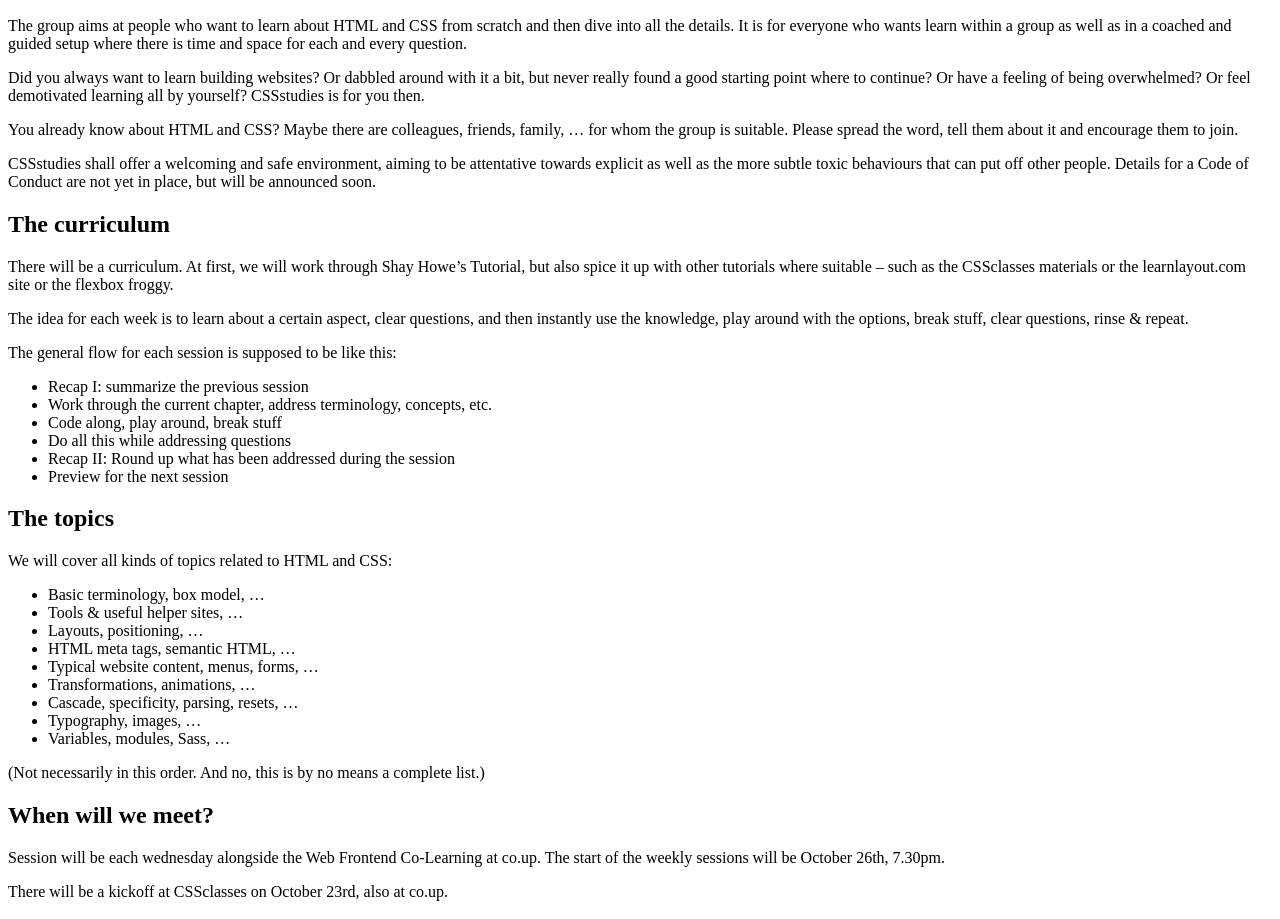
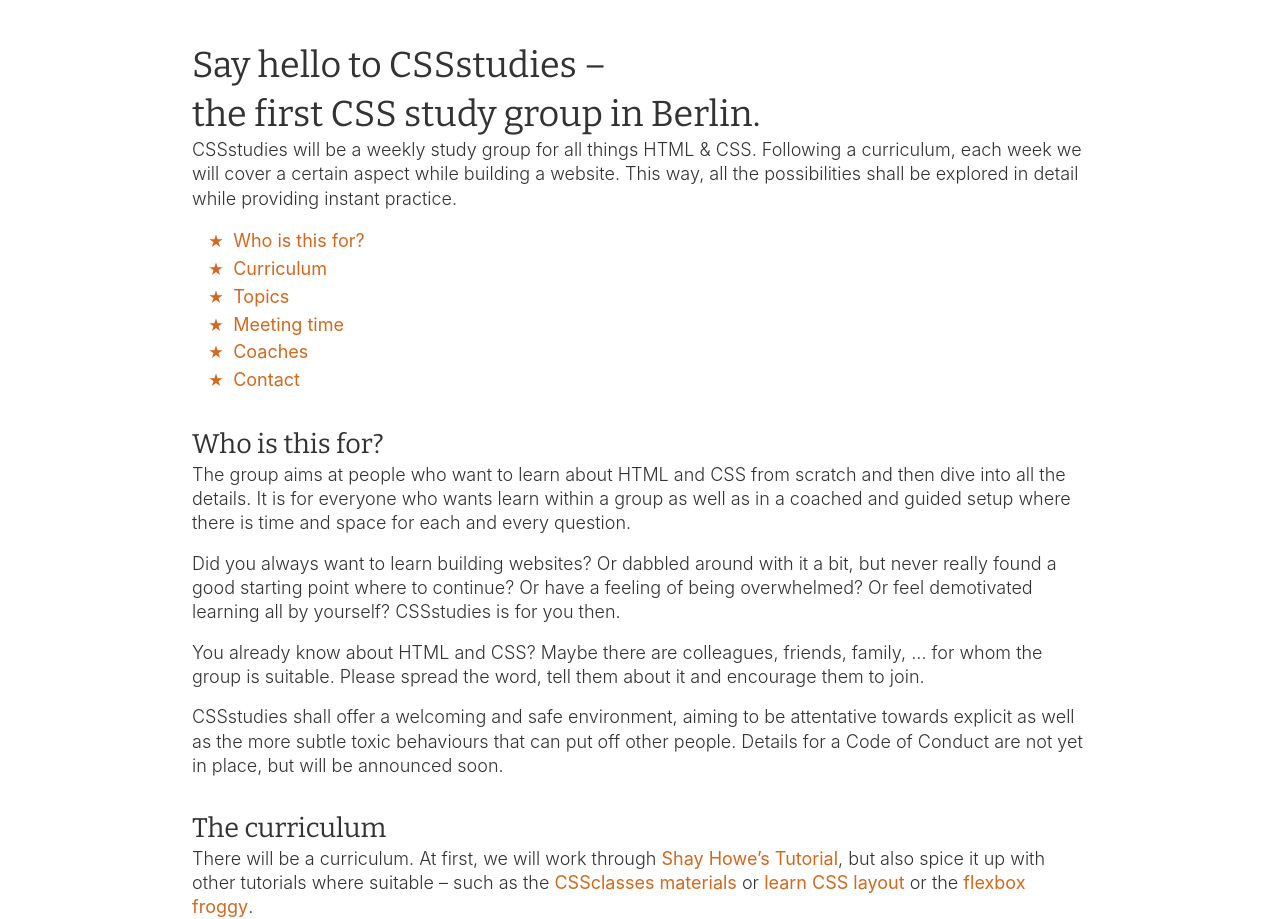
Before and after one commit to CSSstudies/cssstudies.github.io, a plain HTML site: page index.html in a window 1280 px wide. Shown: the part 166-1085 px from the top of the page. Drawn offline with nearby package versions, Linux system fonts and the light colour scheme.

Commit message:
Styles the intro page

```diff
--- /dev/null
+++ b/css/main.css
@@ -0,0 +1,70 @@
+* {
+  box-sizing: border-box;
+  margin: 0;
+  padding: 0;
+  border: 0;
+}
+
+body {
+  font-family: -apple-system, BlinkMacSystemFont, "Segoe UI", "Roboto", "Oxygen", "Ubuntu", "Cantarell", "Fira Sans", "Droid Sans", "Helvetica Neue", sans-serif;
+  font-size: 18px;
+  font-weight: 300;
+  color: #333;
+  line-height: 1.35;
+}
+
+h1, h2, h3, h4 {
+  font-family: 'Bitter', serif;
+  font-weight: 400;
+}
+
+section {
+  margin: 2rem 0;
+}
+
+p, ul {
+  margin-bottom: 1rem;
+}
+
+ul {
+  margin-left: 1rem;
+}
+
+a {
+  text-decoration: none;
+  font-weight: bolder;
+  color: #D2691E;
+}
+
+a:hover,
+a:active,
+a:visited {
+  border-bottom: 3px solid #e07529;
+}
+
+header {
+  display: flex;
+  justify-content: flex-end;
+  padding: 2rem 3rem;
+}
+
+.wrapper {
+  width: 70%;
+  margin: 3rem auto;
+}
+
+.menu {
+  margin-left: 1rem;
+  list-style: none;
+}
+
+.menu li {
+  padding: 0.1em 0;
+}
+
+.menu li:before {
+  margin-right: 0.6em;
+  content: '★';
+  color: #d2691e;
+  font-size: 0.85em;
+}
--- a/index.html
+++ b/index.html
@@ -5,13 +5,28 @@
     <meta http-equiv="X-UA-Compatible" content="IE=edge,chrome=1">
     <meta name="viewport" content="width=device-width, initial-scale=1">
     <title>CSSstudies</title>
-    <link rel="stylesheet" href="tabs.css">
+    <link href="https://fonts.googleapis.com/css?family=Bitter" rel="stylesheet">
+    <link rel="stylesheet" href="css/main.css">
   </head>
   <body>
-    <h1>Say hello to CSSstudies, the first CSS study group in Berlin.</h1>
+    <header>
+      <img src="img/CSSstudies-black.png" alt="Logo CSSstudies" class="logo">
+    </header>
+
+    <div class="wrapper">
+      <h1>Say hello to CSSstudies – <br>the first CSS study group in Berlin.</h1>
       <p>
         CSSstudies will be a weekly study group for all things HTML &amp; CSS. Following a curriculum, each week we will cover a certain aspect while building a website. This way, all the possibilities shall be explored in detail while providing instant practice.
       </p>
+      <ul class="menu" role="navigation">
+        <li><a href="#target-group">Who is this for?</a></li>
+        <li><a href="#curriculum">Curriculum</a></li>
+        <li><a href="#topics">Topics</a></li>
+        <li><a href="#time">Meeting time</a></li>
+        <li><a href="#coach">Coaches</a></li>
+        <li><a href="#contact">Contact</a></li>
+      </ul>
+      <section id="target-group">
         <h2>Who is this for?</h2>
         <p>
           The group aims at people who want to learn about HTML and CSS from scratch and then dive into all the details. It is for everyone who wants learn within a group as well as in a coached and guided setup where there is time and space for each and every question.
@@ -25,9 +40,11 @@
         <p>
           CSSstudies shall offer a welcoming and safe environment, aiming to be attentative towards explicit as well as the more subtle toxic behaviours that can put off other people. Details for a Code of Conduct are not yet in place, but will be announced soon.
         </p>
+      </section>
+      <section id="curriculum">
         <h2>The curriculum</h2>
         <p>
-      There will be a curriculum. At first, we will work through Shay Howe’s Tutorial, but also spice it up with other tutorials where suitable – such as the CSSclasses materials or the learnlayout.com site or the flexbox froggy.
+          There will be a curriculum. At first, we will work through <a href="http://learn.shayhowe.com/" title="Shay Howe's HTML and CSS Tutorial">Shay Howe’s Tutorial</a>, but also spice it up with other tutorials where suitable – such as the <a href="http://cssclass.es/materials" title="CSSclasses materials">CSSclasses materials</a> or <a href="http://learnlayout.com/" title="Website of Learn CSS layout">learn CSS layout</a> or the <a href="http://flexboxfroggy.com/" title="Flexbox froggy, a flexbox game">flexbox froggy</a>.
         </p>
         <p>
           The idea for each week is to learn about a certain aspect, clear questions, and then instantly use the knowledge, play around with the options, break stuff, clear questions, rinse &amp; repeat.
@@ -43,13 +60,15 @@
           <li>Recap II: Round up what has been addressed during the session</li>
           <li>Preview for the next session</li>
         </ul>
+      </section>
+      <section id="topics">
         <h2>The topics</h2>
         <p>
           We will cover all kinds of topics related to HTML and CSS:
         </p>
         <ul>
           <li>Basic terminology, box model, …</li>
-      <li>Tools & useful helper sites, …</li>
+          <li>Tools &amp; useful helper sites, …</li>
           <li>Layouts, positioning, …</li>
           <li>HTML meta tags, semantic HTML, …</li>
           <li>Typical website content, menus, forms, …</li>
@@ -61,22 +80,31 @@
         <p>
           (Not necessarily in this order. And no, this is by no means a complete list.)
         </p>
+      </section>
+      <section id="time">
         <h2>When will we meet?</h2>
         <p>
-      Session will be each wednesday alongside the Web Frontend Co-Learning at co.up. The start of the weekly sessions will be October 26th, 7.30pm.
+          Sessions will be each wednesday alongside the Web Frontend Co-Learning at co.up (see the <a href="http://www.meetup.com/de-DE/opentechschool-berlin/" title="Meetup page of OpenTechSchool Berlin">OpenTechSchool Berlin page on meetup</a>). The start of the weekly sessions will be October 26th, 7.30pm.
         </p>
         <p>
-      There will be a kickoff at CSSclasses on October 23rd, also at co.up.
+          There will be a kickoff at <a href="http://cssclass.es/" title="Website of CSSclasses">CSSclasses</a> on October 23rd, also at co.up.
         </p>
         <p>
-      If you read this at a later time, don't worry. We will find a way to get you heads up.
+          If you read this at a later time, don't worry. Get in touch and we will find a way to get you heads up.
         </p>
+      </section>
+      <section id="coach">
         <h2>Who will be coaching?</h2>
         <p>
-      The group is founded by Katrin Kampfrath who will also be a coach. Ideally, though, the group should have 2, maybe 3 main coaches to join the knowledge, share the time, distribute over several shoulders basically. If you are interested, feel free to contact via Twitter (DMs are open).
+          The group is founded by Katrin Kampfrath who will also be a coach. Ideally, though, the group should have 2, maybe 3 main coaches to join the knowledge, share the time, distribute over several shoulders basically. If you are interested, feel free to contact <a href="http://twitter.com/cssstudies">via Twitter</a> (DMs are open).
         </p>
+      </section>
+      <section id="contact">
+        <h2>Contact</h2>
         <p>
-      More infos can be found on Twitter. The website will be here on Github, however there’s not yet much to see since it’s supposed to grow with and within the group.
+          Updates can be found on <a href="http://twitter.com/cssstudies" title="Twitter of CSSstudies">Twitter</a>. This website is hosted on <a href="https://github.com/CSSstudies" title="Github profile of CSSstudies">Github</a> and is supposed to grow with and within the group.
         </p>
+      </section>
+    </div>
   </body>
 </html>
```
Also changed, not shown: img/CSSstudies-black.png (added). Lines whose indentation alone changed are shown as unchanged.
